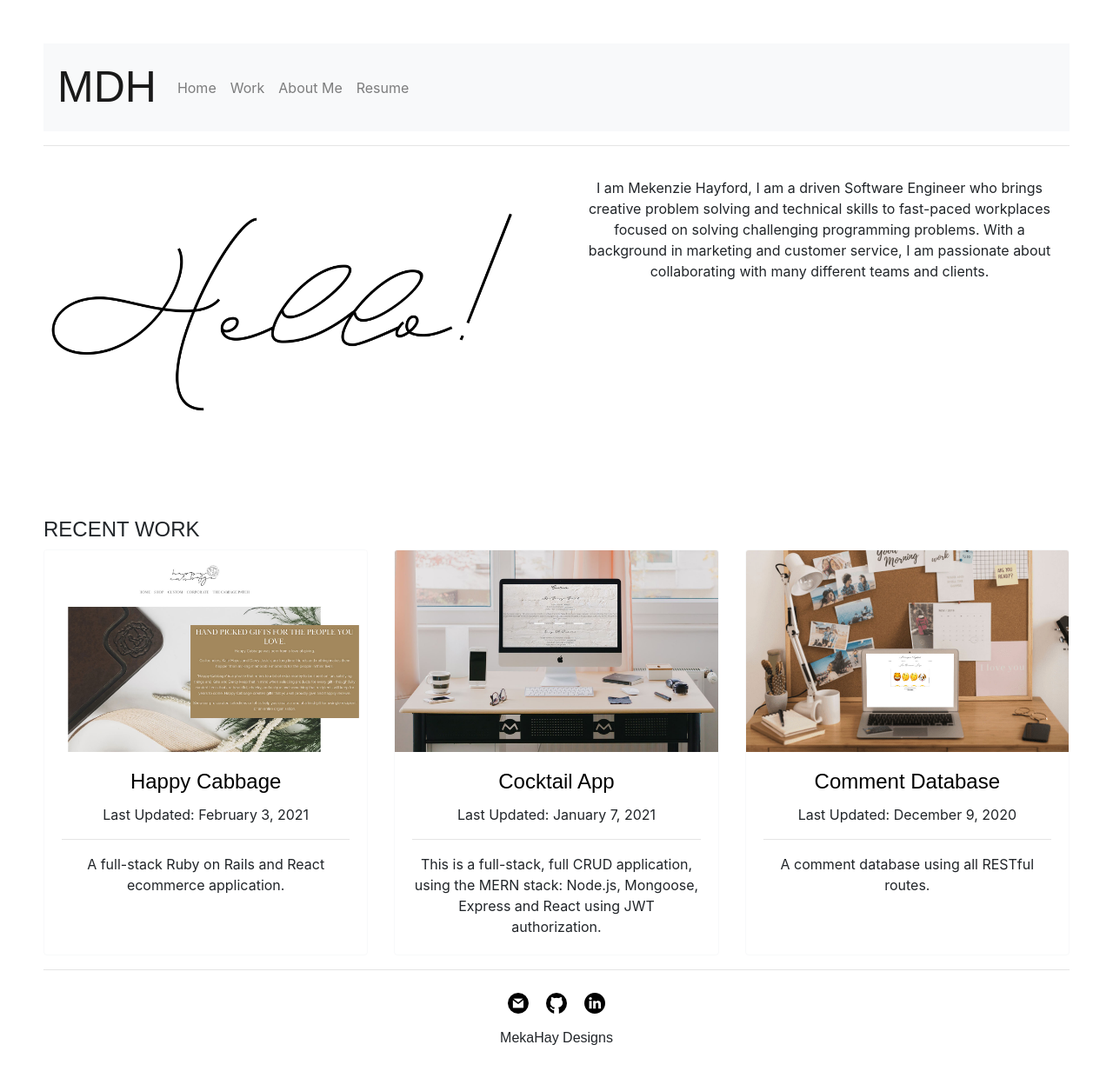
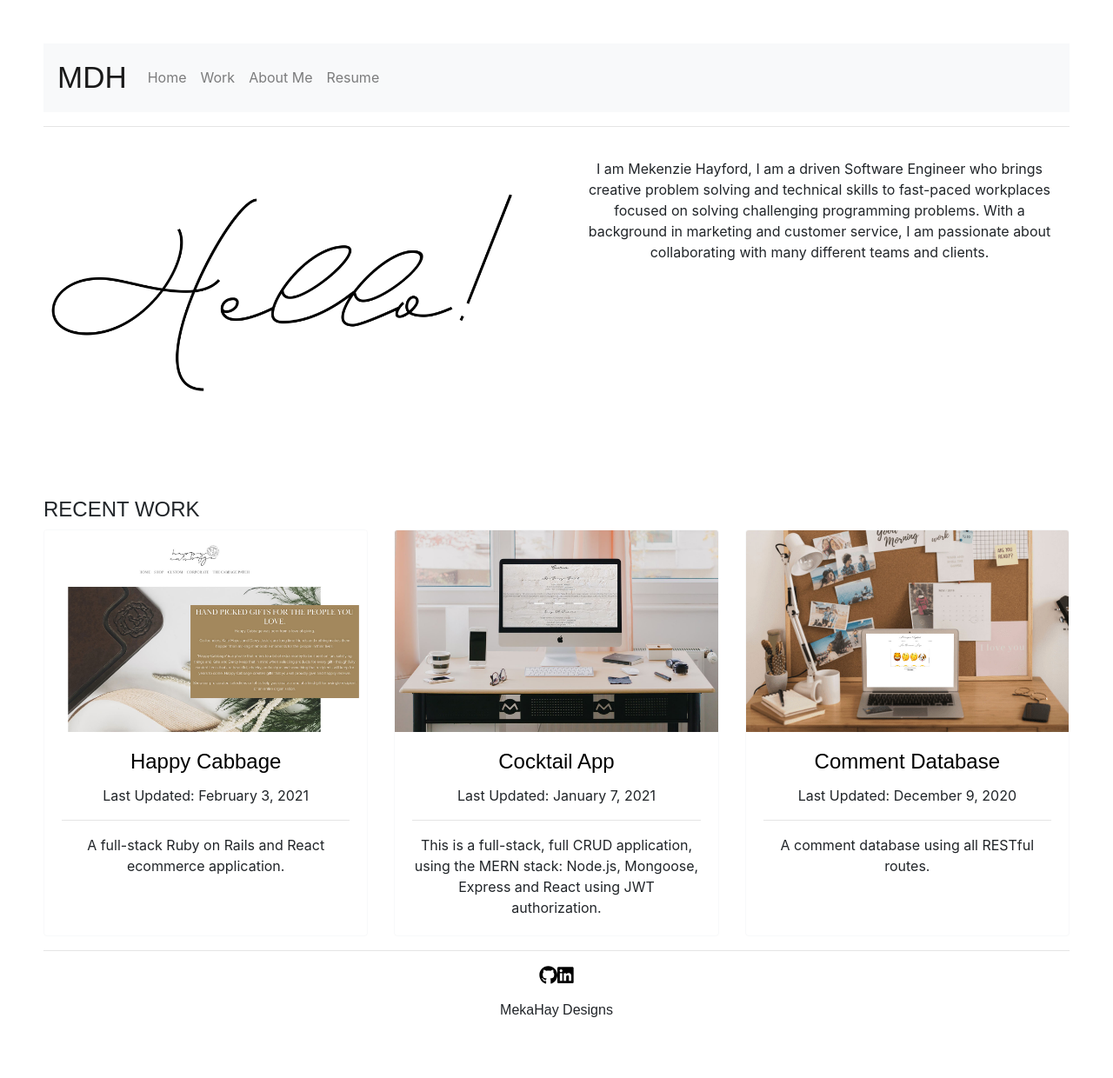
Before and after one commit to mekahay/mekenziehayford, a React (Create React App) app: page / in a window 1280 px wide. Shown: the top 1240 px of the page at 87% size. Built offline with nearby package versions, Linux system fonts and the light colour scheme; a web font is replaced by a local one.

Commit message:
Adding fontawesome

```diff
--- a/package.json
+++ b/package.json
@@ -3,6 +3,10 @@
   "version": "0.1.0",
   "private": true,
   "dependencies": {
+    "@fortawesome/fontawesome-svg-core": "^1.2.34",
+    "@fortawesome/free-brands-svg-icons": "^5.15.2",
+    "@fortawesome/free-solid-svg-icons": "^5.15.2",
+    "@fortawesome/react-fontawesome": "^0.1.14",
     "@testing-library/jest-dom": "^5.11.4",
     "@testing-library/react": "^11.1.0",
     "@testing-library/user-event": "^12.1.10",
--- a/src/App.css
+++ b/src/App.css
@@ -73,7 +73,8 @@ h4{
   font-family: paralucent, sans-serif;
   font-weight: 700;
   font-size: 250px;
-text-align: left;}
+  text-align: left;
+}
 
 .work-p1{
   max-width: 100%;
@@ -123,3 +124,8 @@ text-align: left;}
   max-width: 250px;
   height: auto;
 }
+
+.border-0{
+  width: 75rem;
+  height: auto;
+}
--- a/src/Components/Footer/Footer.js
+++ b/src/Components/Footer/Footer.js
@@ -1,22 +1,22 @@
 import React from 'react';
-import gmail from './003-gmail.png';
-import github from './001-github.png';
-import linkedin from './002-linkedin.png';
+import { faMail, faGithub, faLinkedin } from '@fortawesome/free-brands-svg-icons';
+import { FontAwesomeIcon } from '@fortawesome/react-fontawesome';
+
 
 function Footer() {
     return(
         <>
         <div className="social">
         <a rel="noreferrer" href="mailto:Mekenzie.hayford@gmail.com" target="_blank" >
-        <img className="gmail" src={gmail} alt="gmail"/>
+        {/* <FontAwesomeIcon icon={faMail}/> */}
         </a>
 
         <a rel="noreferrer" href="https://github.com/mekahay" target="_blank">
-        <img className="github" src={github} alt="github" />
+        <FontAwesomeIcon icon={faGithub} size="lg"/>
         </a>
 
         <a rel="noreferrer" href="https://www.linkedin.com/in/mekenziehayford/"  target="_blank">
-        <img className="linkedin" src={linkedin} alt="linkedin"/>
+        <FontAwesomeIcon icon={faLinkedin} size="lg"/>
         </a>
         </div>
         <p></p>
--- a/src/Components/Header/Header.js
+++ b/src/Components/Header/Header.js
@@ -6,7 +6,7 @@ function Header() {
     return(
         <>
     <Navbar collapseOnSelect expand="lg" bg="light" variant="light">
-        <Navbar.Brand className="initials" href="/" style={{fontSize: 50}}>MDH</Navbar.Brand>
+        <Navbar.Brand className="initials" href="/" style={{fontSize: 35}}>MDH</Navbar.Brand>
         <Navbar.Toggle aria-controls="responsive-navbar-nav" />
         <Navbar.Collapse id="responsive-navbar-nav">
         <Nav className="justify-content-end">
--- a/src/Components/Home/Home.js
+++ b/src/Components/Home/Home.js
@@ -9,8 +9,8 @@ function Home() {
     return(
         <>
         <div className="homepage-div">
-            <div className="homepage-top">
-            <CardDeck>
+            <div className="justify-content-center">
+            <CardDeck className="homepage-top">
             <Card className="border-0">
                 <Card.Img src={helloimg}></Card.Img>
             </Card>
```
Also changed, not shown: 2 other files (tests, documents, lock files or other folders).
